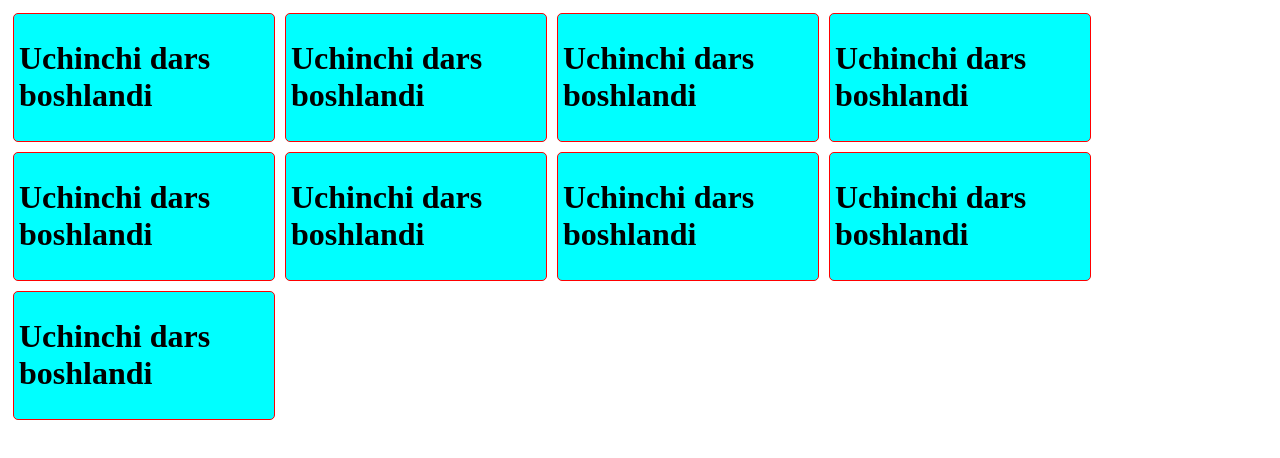
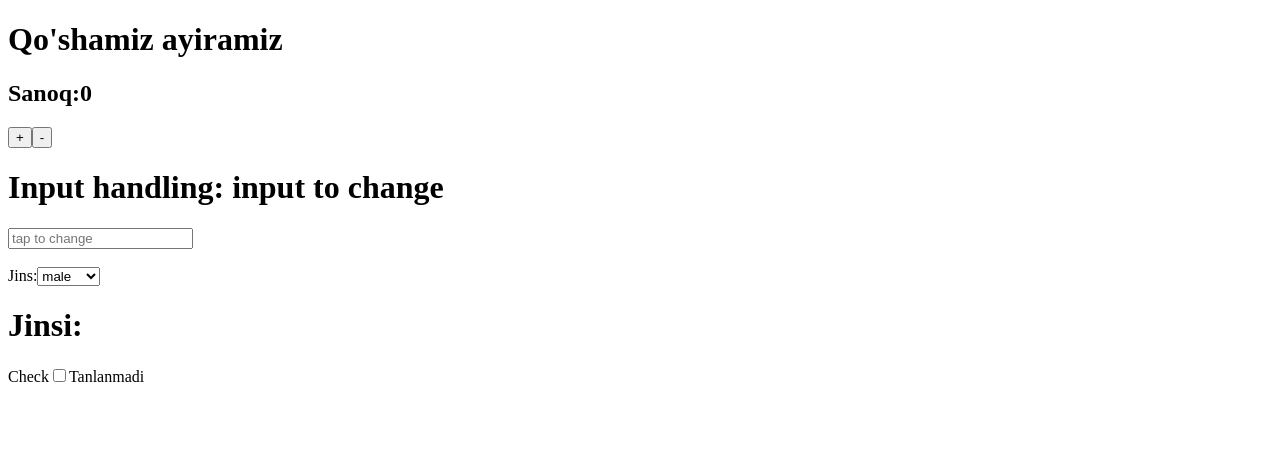
Before and after one commit to Tokhiriy/turoialwebbrain, a React (Create React App) app: page / in a window 1280 px wide. Shown: the top 458 px of the page. Built offline with nearby package versions, Linux system fonts and the light colour scheme; the HTML template or start-up script is replaced by a standard one.

Commit message:
state mavzusi state constructor super onchange onclick input select checkbox

```diff
--- a/src/App.css
+++ b/src/App.css
@@ -11,5 +11,6 @@
   background-color:aqua;
   border: 1px solid red;
   border-radius: 5px;
-  width: 250px;
+  width: 500px;
+  text-align: center;
 }
--- a/src/App.js
+++ b/src/App.js
@@ -1,22 +1,10 @@
 import './App.css';
-import Student from './student';
+import Count from './count';
 
-const students = [
-  {id:1,name:"Toxirjon", age:36},
-  {id:2,name:"Toxiraxon", age:33},
-  {id:3,name:"Dilyoraxon", age:11},
-  {id:4,name:"Sadriddin", age:11},
-  {id:5,name:"XojiAkbar", age:11},
-  {id:6,name:"Abubakir", age:11},
-  {id:7,name:"Muslim", age:11},
-  {id:8,name:"Muxammadrizo", age:9},
-  {id:9,name:"Daryo", age:13},
-]
+
 function App() {
   return (
-    <div className="App">
-     {students.map((student) =>(<Student value = {student}/>))}
-    </div>
+   <Count/>
   );
 }
 
--- /dev/null
+++ b/src/count.js
@@ -0,0 +1,70 @@
+import React from "react";
+import './App.css';
+class Count extends React.Component{
+    constructor(){
+        super();
+        this.state ={
+            count:0,
+            name:`Qo'shamiz ayiramiz`,
+            changing:'input to change',
+            gender:'',
+            chek:''
+        }
+    }
+    render(){
+        const plus = ()=>{
+            if(this.state.count<10){
+                this.setState({count:this.state.count+1})
+            }
+        }
+        const minus = ()=>{
+            if(this.state.count>1){
+                this.setState({count:this.state.count-1})
+            }
+        }
+
+        const changingInput = (e) =>{
+            console.log(e.target.value);
+            this.setState({changing:e.target.value})
+        }
+
+        const findGender = (e)=>{
+            this.setState({gender:e.target.value})
+            console.log(e.target.value);
+        }
+
+        const onCheck =(e)=>{
+            console.log(e.target.checked);
+            this.setState({chek:e.target.checked})
+        }
+        return(
+            <div className="state">
+                <div className="count">
+                <h1>{this.state.name}</h1>
+                 <h2>Sanoq:{this.state.count}</h2>
+                 <button onClick={plus}>+</button>
+                 <button onClick={minus}>-</button>
+                </div>
+                <div className="inp">
+                    <h1>Input handling: {this.state.changing}</h1>
+                    <input onChange={changingInput} type="text" placeholder="tap to change" /> <br /><br />
+
+                  <label htmlFor="Jins">Jins:
+                  <select onChange={findGender} name="Jins" id="">
+                    <option value="male">male</option>
+                    <option value="female">female</option>
+                   </select>
+                    <h1>Jinsi: {this.state.gender}</h1>
+                  </label>
+
+                  <label htmlFor="Check"> Check
+                  <input onChange={onCheck} type="checkbox" name="" id="" />
+                  </label>
+                  {this.state.chek ? "Tanlandi":"Tanlanmadi"}
+                </div>
+            </div>
+        )
+    }
+}
+
+export default Count;
--- a/src/student.js
+++ /dev/null
@@ -1,13 +0,0 @@
-import React from "react";
-import './App.css';
-class Student extends React.Component{
-    render(){
-        return(
-            <div className="student">
-                 <h1>Uchinchi dars boshlandi</h1>
-            </div>
-        )
-    }
-}
-
-export default Student;
```
Also changed, not shown: src/setupTests.js (deleted, +0 -5 lines).
